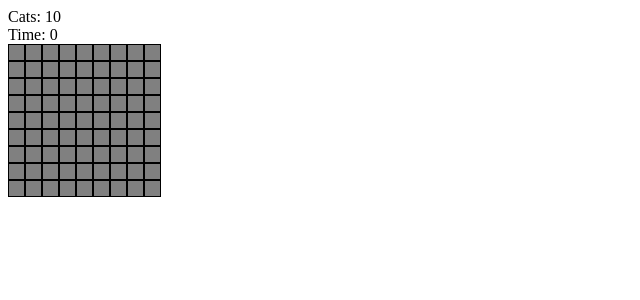
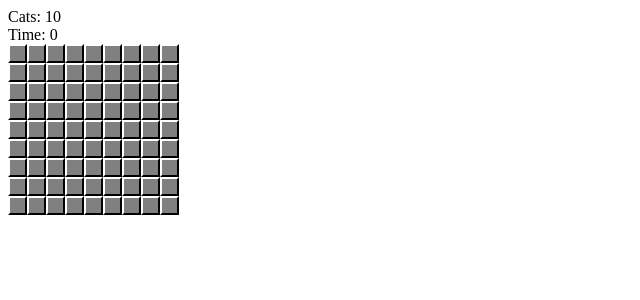
Before and after one commit to hienja/CatSweeper, a PHP site: page / in a window 1280 px wide. Shown: the top 300 px of the page, without its empty margins (0-640 px from the left). Run offline with PHP 8.4, Linux system fonts and the light colour scheme.

Commit message:
Change border color.
-Change left/top border to white to give the appearance of a button-like square.

```diff
--- a/assets/stylesheet.css
+++ b/assets/stylesheet.css
@@ -6,10 +6,15 @@
   background-color: gray;
   height: 15px;
   width: 15px;
-  border: 1px solid;
+  border: 2px solid;
+  border-right-color: black;
+  border-left-color: white;
+  border-top-color: white;
+  border-bottom-color: black;
   display: inline-block;
   margin: 0;
   padding: 0;
+  border-collapse: separate;
 }
 
 .row {
```
